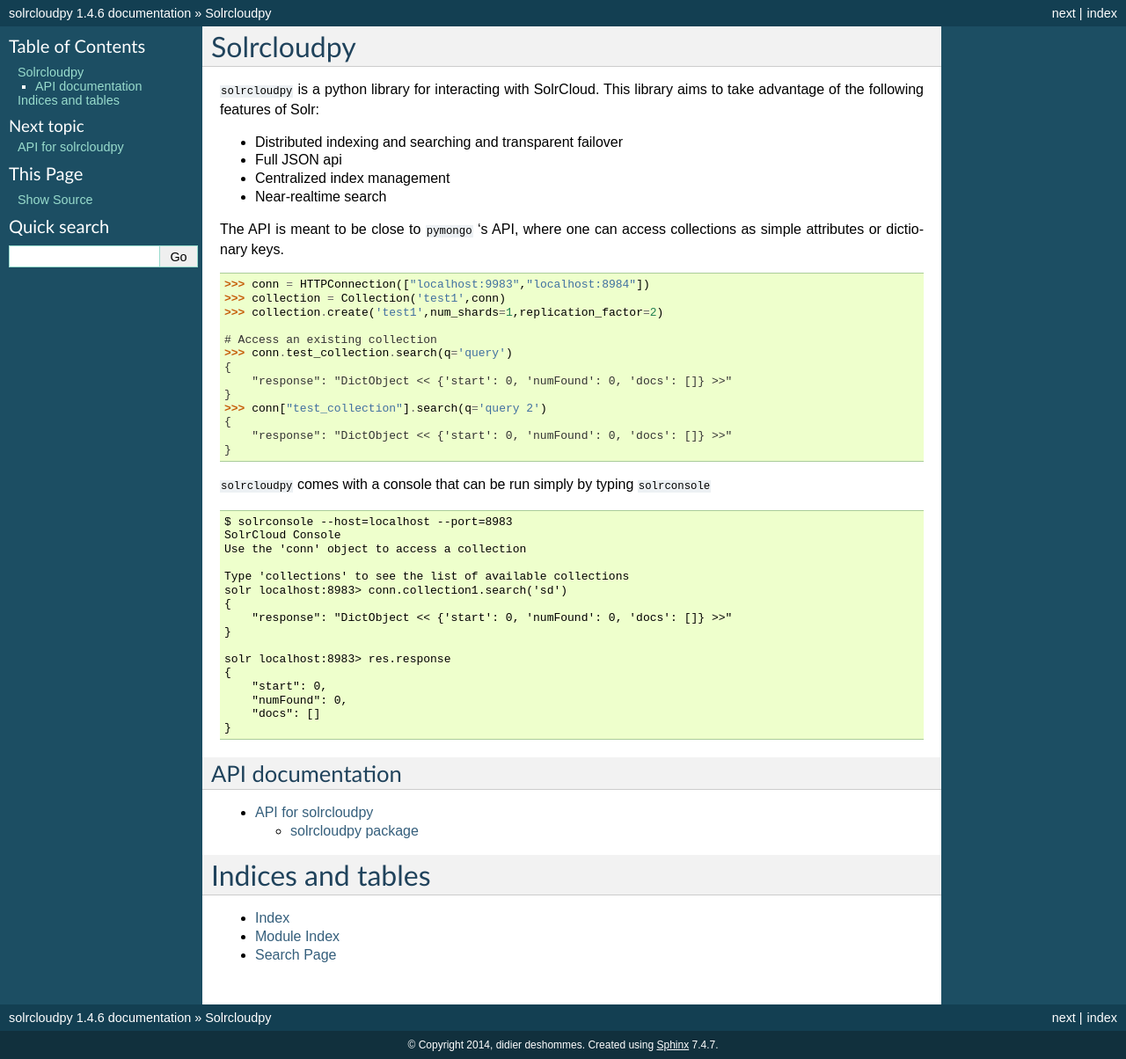
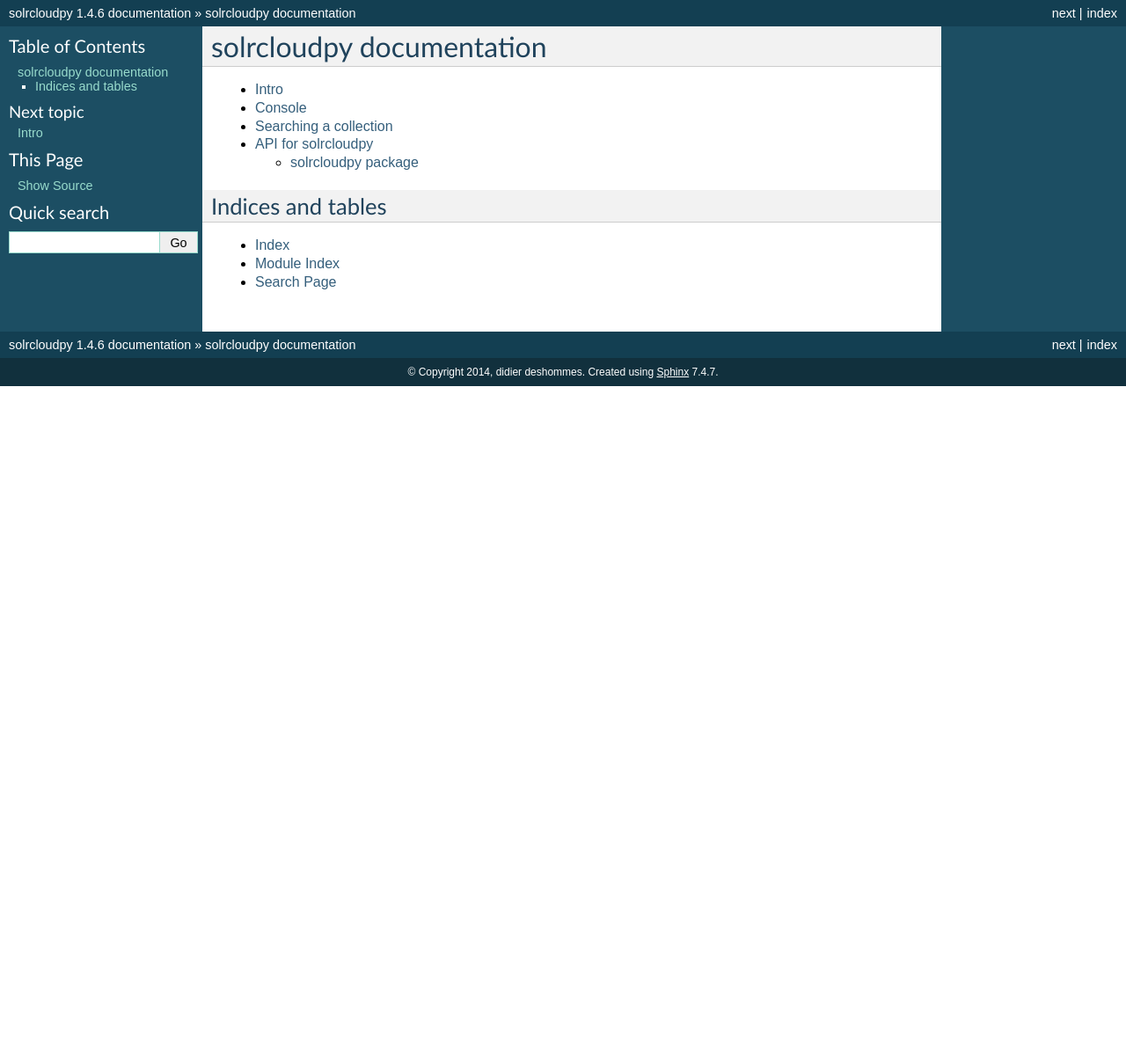
Before and after one commit to solrcloudpy/solrcloudpy, a Sphinx documentation site: the page built from docs/index.rst, in a window 1280 px wide. Shown: the whole page at 88% size. Built offline with Sphinx 7.4.7, drawn with Linux system fonts in a browser that asks for light colours; after the commit the page ends 900 px from its top, so only the background shows below that.

Commit message:
split docs

```diff
--- a/docs/index.rst
+++ b/docs/index.rst
@@ -3,65 +3,19 @@
    You can adapt this file completely to your liking, but it should at least
    contain the root `toctree` directive.
 
-Solrcloudpy
-===========
-
-``solrcloudpy`` is a python library for interacting with SolrCloud. This library aims to take advantage of the following features of Solr:
-
-* Distributed indexing and searching and transparent failover
-* Full JSON api
-* Centralized index management
-* Near-realtime search
-
-The API is meant to be close to ``pymongo`` 's API, where one can access collections as simple attributes or dictionary keys.
-
-::
-
-     >>> conn = HTTPConnection(["localhost:9983","localhost:8984"])
-     >>> collection = Collection('test1',conn)
-     >>> collection.create('test1',num_shards=1,replication_factor=2)
-
-     # Access an existing collection
-     >>> conn.test_collection.search(q='query')
-     {
-         "response": "DictObject << {'start': 0, 'numFound': 0, 'docs': []} >>"
-     }
-     >>> conn["test_collection"].search(q='query 2')
-     {
-         "response": "DictObject << {'start': 0, 'numFound': 0, 'docs': []} >>"
-     }
 
 
-``solrcloudpy`` comes with a console that can be run simply by typing ``solrconsole``
-
-::
-
-     $ solrconsole --host=localhost --port=8983
-     SolrCloud Console
-     Use the 'conn' object to access a collection
-
-     Type 'collections' to see the list of available collections
-     solr localhost:8983> conn.collection1.search('sd')
-     {
-         "response": "DictObject << {'start': 0, 'numFound': 0, 'docs': []} >>"
-     }
-
-     solr localhost:8983> res.response
-     {
-         "start": 0,
-         "numFound": 0,
-         "docs": []
-     }
-
-
-
-API documentation
+solrcloudpy documentation
 -----------------
 
 .. toctree::
    :maxdepth: 2
 
+   intro
+   console
+   searching
    apidocs/modules
+
 
 Indices and tables
 ==================
```
Also changed, not shown: docs/console.rst (added, +42 -0 lines), docs/intro.rst (added, +26 -0 lines), docs/searching.rst (added, +11 -0 lines).
